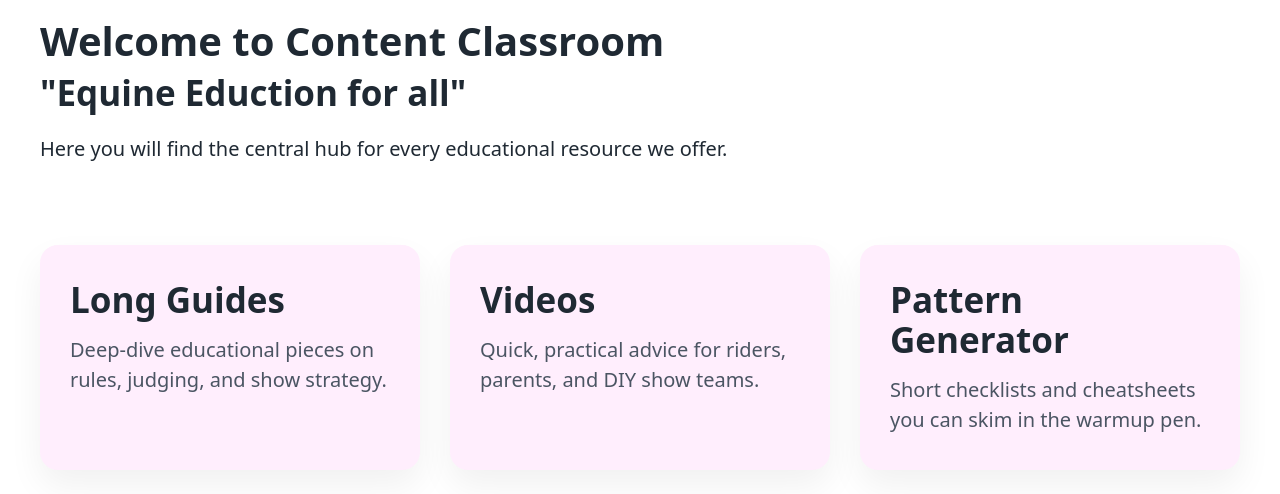
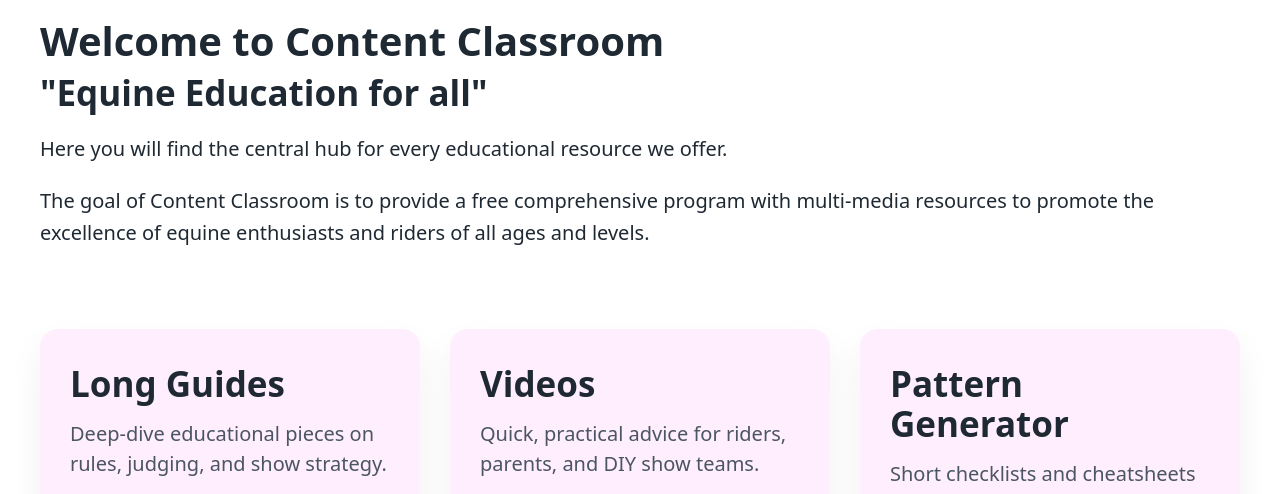
Before and after one commit to audj821/equestiangpt, a plain HTML site: page content-classroom.html in a window 1280 px wide. Shown: the part 600-1094 px from the top of the page. Drawn offline with Linux system fonts and the light colour scheme.

Commit message:
Corrects spelling

```diff
--- a/content-classroom.html
+++ b/content-classroom.html
@@ -36,8 +36,11 @@
 <main>
   <section>
 <h1>Welcome to Content Classroom</h1>
-<h2>"Equine Eduction for all"</h2>
+<h2>"Equine Education for all"</h2>
 <p>Here you will find the central hub for every educational resource we offer.</p>
+<p>The goal of Content Classroom is to provide a free comprehensive program with multi-media resources to promote the excellence of equine enthusiasts
+  and riders of all ages and levels.
+</p>
   </section>
   <section class="btw-section">
     <section class="category-section">
```
